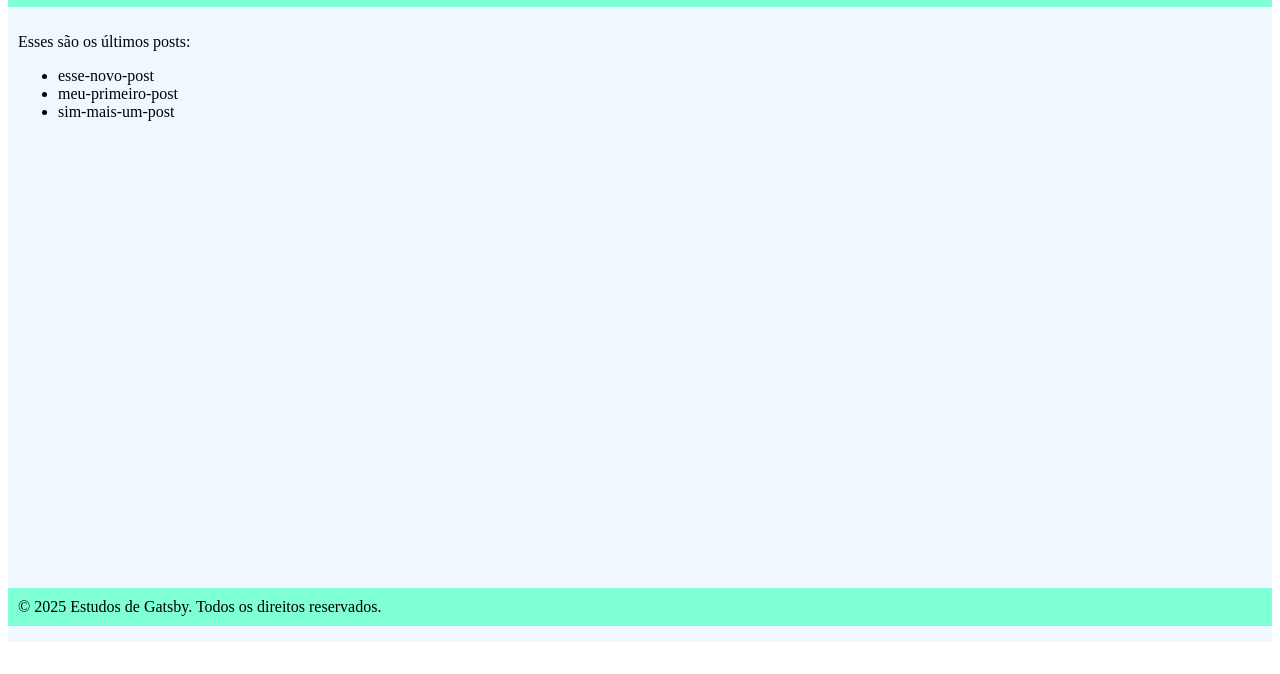
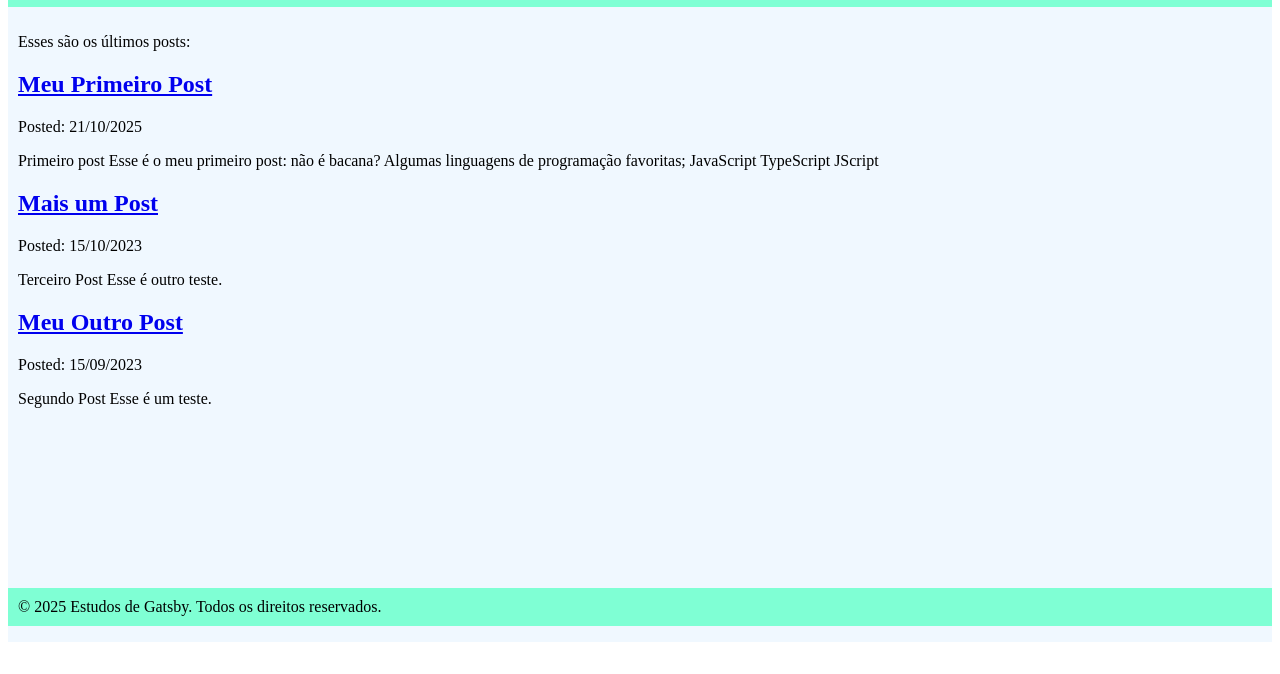
Before and after one commit to joaov-reis/Gatsby, a Gatsby site: page /blog in a window 1280 px wide. Shown: the part 126-800 px from the top of the page. Built offline with nearby package versions, Linux system fonts and the light colour scheme; Gatsby itself is replaced by a stand-in of ours.

Commit message:
criadas paginas de posts com links dinamicos

```diff
--- a/blog/esse-novo-post.mdx
+++ b/blog/esse-novo-post.mdx
@@ -0,0 +1,9 @@
+---
+title: "Meu Outro Post"
+date: "2023-09-15"
+slug: "esse-novo-post"
+---
+
+# Segundo Post
+
+Esse é um teste.
--- a/blog/meu-primeiro-post.mdx
+++ b/blog/meu-primeiro-post.mdx
@@ -0,0 +1,18 @@
+---
+title: "Meu Primeiro Post"
+date: "2025-10-21"
+slug: "meu-primeiro-post"
+hero_image: "./job-savelsberg-yjQvLkuBR_Q-unsplash.jpg"
+hero_image_alt: "Grímsstaðir, Iceland"
+hero_image_credit_text: "Job Savelsberg"
+---
+
+# Primeiro post
+
+Esse é o meu primeiro post: não é *bacana*?
+
+Algumas linguagens de programação **favoritas**;
+
+* JavaScript
+* TypeScript
+* JScript
--- a/blog/sim-mais-um-post.mdx
+++ b/blog/sim-mais-um-post.mdx
@@ -0,0 +1,9 @@
+---
+title: "Mais um Post"
+date: "2023-10-15"
+slug: "sim-mais-um-post"
+---
+
+# Terceiro Post
+
+Esse é outro teste.
--- a/gatsby-config.js
+++ b/gatsby-config.js
@@ -14,5 +14,6 @@ module.exports = {
         path: `${__dirname}/blog`,
       },
     },
+    "gatsby-plugin-mdx",
   ],
 }
--- a/package.json
+++ b/package.json
@@ -15,7 +15,9 @@
     "clean": "gatsby clean"
   },
   "dependencies": {
+    "@mdx-js/react": "^2.3.0",
     "gatsby": "^5.14.6",
+    "gatsby-plugin-mdx": "^5.15.0",
     "gatsby-source-filesystem": "^5.15.0",
     "node-fetch": "^3.3.2",
     "react": "^18.2.0",
--- a/src/pages/blog.js
+++ b/src/pages/blog.js
@@ -1,33 +1,44 @@
 import React from "react"; //Pega tudo que está dentro do módulo "React"
 import Layout from "../components/layout";
-import { useStaticQuery, graphql } from "gatsby";
+import { useStaticQuery, graphql, Link } from "gatsby";
 
 export default function BlogPage () {
 
   const data = useStaticQuery(graphql`
     query {
-      allFile {
+      allMdx (sort: {frontmatter: {date: DESC}}){
         nodes {
-          name
+          frontmatter {
+            date (formatString: "DD/MM/YYYY")
+            title
+            slug
+          }
+          id
+          excerpt
         }
       }
     }
   `)
 
+  const posts = data.allMdx.nodes;
+
   return (
     <Layout>
         <p>Esses são os últimos posts:</p>
-        <ul>
           {
-            data.allFile.nodes.map(item => (
-              <li key={item.name}>
-                {item.name}
-              </li>
+            posts.map(item => (
+              <article key={item.id}>
+                <h2>
+                  <Link to={`/${item.frontmatter.slug}`}>
+                    {item.frontmatter.title}
+                  </Link>
+                </h2>
+                <p>Posted: {item.frontmatter.date}</p>
+                <p>{item.excerpt}</p>
+              </article>
             ))
           }
-        </ul>
     </Layout>
-
   )
 }
 
```
Also changed, not shown: src/pages/{mdx.frontmatter__slug}.js (added, +25 -0 lines), 1 other file.
